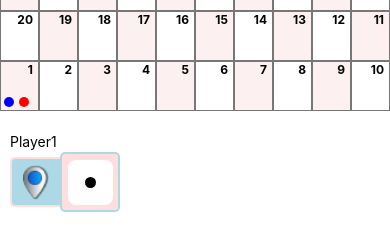
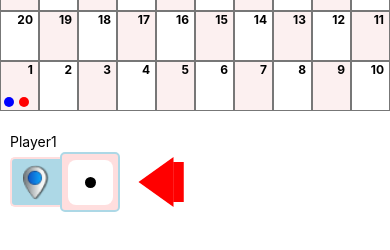
Before and after one commit to srikanth41684/snakeAndLadder, a React Native app: screen /play in a window 390 px wide. Shown: the part 510-760 px from the top of the page. Built offline with nearby package versions, Linux system fonts and the light colour scheme.

Commit message:
player turn indicator

```diff
--- /dev/null
+++ b/scr/main/components/UserIndicator.js
@@ -0,0 +1,76 @@
+import {View, Animated} from 'react-native';
+import React, {useEffect, useRef} from 'react';
+
+const UserIndicator = () => {
+  const position = useRef(new Animated.Value(0)).current;
+
+  const moveLeftToRight = () => {
+    Animated.timing(position, {
+      toValue: 1,
+      duration: 500,
+      useNativeDriver: false,
+    }).start(() => {
+      position.setValue(0); // Reset position after the animation completes
+      moveLeftToRight(); // Start the animation again in a loop
+    });
+  };
+
+  useEffect(() => {
+    moveLeftToRight(); // Start the initial animation
+  }, []);
+
+  const interpolatedX = position.interpolate({
+    inputRange: [0, 1],
+    outputRange: [0, 20], // Adjust the distance as needed
+  });
+  return (
+    <Animated.View
+      style={{
+        transform: [{translateX: interpolatedX}],
+        flexDirection: 'row',
+        alignItems: 'center',
+      }}>
+      <View
+        style={{
+          width: 0,
+          height: 0,
+          backgroundColor: 'transparent',
+          borderStyle: 'solid',
+          borderTopWidth: 25,
+          borderRightWidth: 35,
+          borderBottomWidth: 25,
+          borderTopColor: 'transparent',
+          borderRightColor: 'red',
+          borderBottomColor: 'transparent',
+        }}>
+        <View
+          style={{
+            position: 'absolute',
+            top: 0,
+            left: 0,
+            width: 0,
+            height: 0,
+            backgroundColor: 'transparent',
+            borderStyle: 'solid',
+            borderTopWidth: 25,
+            borderRightWidth: 35,
+            borderBottomWidth: 25,
+            borderTopColor: 'transparent',
+            borderRightColor: 'transparent',
+            borderBottomColor: 'transparent',
+          }}
+        />
+      </View>
+      <View
+        style={{
+          width: 10,
+          height: 40,
+          borderWidth: 1,
+          borderColor: 'red',
+          backgroundColor: 'red',
+        }}></View>
+    </Animated.View>
+  );
+};
+
+export default UserIndicator;
--- a/scr/main/screens/HomeScreen.js
+++ b/scr/main/screens/HomeScreen.js
@@ -8,6 +8,7 @@ import {
   StyleSheet,
   Animated,
   Easing,
+  TouchableOpacity,
 } from 'react-native';
 import React, {useEffect, useRef} from 'react';
 import {useNavigation} from '@react-navigation/native';
@@ -15,33 +16,27 @@ import {useNavigation} from '@react-navigation/native';
 const HomeScreen = () => {
   const CustomNavigation = useNavigation();
 
-  const rotationValue = useRef(new Animated.Value(0)).current;
+  const position = useRef(new Animated.Value(0)).current;
+
+  const moveLeftToRight = () => {
+    Animated.timing(position, {
+      toValue: 1,
+      duration: 500,
+      useNativeDriver: false,
+    }).start(() => {
+      position.setValue(0); // Reset position after the animation completes
+      moveLeftToRight(); // Start the animation again in a loop
+    });
+  };
 
   useEffect(() => {
-    const rotateAnimation = Animated.loop(
-      Animated.timing(rotationValue, {
-        toValue: 1,
-        duration: 2000, // Adjust the duration as needed
-        easing: Easing.linear,
-        useNativeDriver: true,
-      }),
-    );
+    moveLeftToRight(); // Start the initial animation
+  }, []);
 
-    rotateAnimation.start();
-
-    return () => {
-      rotateAnimation.stop();
-    };
-  }, [rotationValue]);
-
-  const rotateInterpolate = rotationValue.interpolate({
+  const interpolatedX = position.interpolate({
     inputRange: [0, 1],
-    outputRange: ['0deg', '360deg'],
+    outputRange: [0, 20], // Adjust the distance as needed
   });
-
-  const animatedStyle = {
-    transform: [{rotate: rotateInterpolate}],
-  };
   return (
     <SafeAreaView
       style={{
@@ -76,23 +71,106 @@ const HomeScreen = () => {
             paddingTop: 50,
             paddingLeft: 20,
           }}>
-          <Animated.View
-            style={[
-              {
-                width: 30,
-                height: 30,
-                borderWidth: 4,
-                borderColor: '#000',
-                // borderLeftColor: 'blue',
-                // borderRightColor: 'red',
-                // borderTopColor: 'yellowgreen',
-                // borderBottomColor: 'green',
-                borderStyle: 'dotted',
-                borderRadius: 30 / 2,
-              },
-              animatedStyle,
-            ]}
-          />
+          <View
+            style={{
+              flexDirection: 'row',
+              alignItems: 'center',
+            }}>
+            <View
+              style={{
+                width: 0,
+                height: 0,
+                backgroundColor: 'transparent',
+                borderStyle: 'solid',
+                borderTopWidth: 25,
+                borderRightWidth: 35,
+                borderBottomWidth: 25,
+                borderTopColor: 'transparent',
+                borderRightColor: 'red',
+                borderBottomColor: 'transparent',
+              }}>
+              <View
+                style={{
+                  position: 'absolute',
+                  top: 0,
+                  left: 0,
+                  width: 0,
+                  height: 0,
+                  backgroundColor: 'transparent',
+                  borderStyle: 'solid',
+                  borderTopWidth: 25,
+                  borderRightWidth: 35,
+                  borderBottomWidth: 25,
+                  borderTopColor: 'transparent',
+                  borderRightColor: 'transparent',
+                  borderBottomColor: 'transparent',
+                }}
+              />
+            </View>
+            <View
+              style={{
+                width: 10,
+                height: 40,
+                borderWidth: 1,
+                borderColor: 'red',
+                backgroundColor: 'red',
+              }}></View>
+          </View>
+          <View>
+            <Animated.View
+              style={{
+                transform: [{translateX: interpolatedX}],
+                flexDirection: 'row',
+                alignItems: 'center',
+              }}>
+              <View
+                style={{
+                  width: 0,
+                  height: 0,
+                  backgroundColor: 'transparent',
+                  borderStyle: 'solid',
+                  borderTopWidth: 25,
+                  borderRightWidth: 35,
+                  borderBottomWidth: 25,
+                  borderTopColor: 'transparent',
+                  borderRightColor: 'red',
+                  borderBottomColor: 'transparent',
+                }}>
+                <View
+                  style={{
+                    position: 'absolute',
+                    top: 0,
+                    left: 0,
+                    width: 0,
+                    height: 0,
+                    backgroundColor: 'transparent',
+                    borderStyle: 'solid',
+                    borderTopWidth: 25,
+                    borderRightWidth: 35,
+                    borderBottomWidth: 25,
+                    borderTopColor: 'transparent',
+                    borderRightColor: 'transparent',
+                    borderBottomColor: 'transparent',
+                  }}
+                />
+              </View>
+              <View
+                style={{
+                  width: 10,
+                  height: 40,
+                  borderWidth: 1,
+                  borderColor: 'red',
+                  backgroundColor: 'red',
+                }}></View>
+            </Animated.View>
+
+            <TouchableOpacity onPress={moveLeftToRight}>
+              <View
+                style={{marginTop: 20, padding: 10, backgroundColor: 'green'}}>
+                <Text style={{color: 'white'}}>Move View</Text>
+              </View>
+            </TouchableOpacity>
+          </View>
         </View>
 
         <View>
@@ -120,4 +198,34 @@ const HomeScreen = () => {
   );
 };
 
+const styles = {
+  triangleContainer: {
+    width: 0,
+    height: 0,
+    backgroundColor: 'transparent',
+    borderStyle: 'solid',
+    borderTopWidth: 25,
+    borderRightWidth: 35,
+    borderBottomWidth: 25,
+    borderTopColor: 'transparent',
+    borderRightColor: 'red',
+    borderBottomColor: 'transparent', // Change this color to the desired triangle color
+  },
+  triangle: {
+    position: 'absolute',
+    top: 0,
+    left: 0,
+    width: 0,
+    height: 0,
+    backgroundColor: 'transparent',
+    borderStyle: 'solid',
+    borderTopWidth: 25,
+    borderRightWidth: 35,
+    borderBottomWidth: 25,
+    borderTopColor: 'transparent',
+    borderRightColor: 'transparent',
+    borderBottomColor: 'transparent',
+  },
+};
+
 export default HomeScreen;
--- a/scr/main/screens/PlayGameScreen.js
+++ b/scr/main/screens/PlayGameScreen.js
@@ -12,6 +12,7 @@ import CustomLadder from '../components/CustomLadder';
 import CustomSnakes from '../components/CustomSnakes';
 import Dice from '../components/Dice';
 import PlayerCoin from '../components/PlayerCoin';
+import UserIndicator from '../components/UserIndicator';
 
 const PlayGameScreen = () => {
   const colors = ['coral', 'green', '#2ae830', 'red'];
@@ -460,9 +461,22 @@ const PlayGameScreen = () => {
         <View
           style={{
             paddingHorizontal: 10,
-            alignItems: 'flex-end',
+            alignItems: 'center',
+            flexDirection: 'row',
             paddingVertical: 10,
+            alignSelf: 'flex-end',
           }}>
+          {commObj.player == 'p2' && commObj.active && (
+            <View
+              style={{
+                paddingTop: 20,
+                paddingLeft: 15,
+                transform: [{rotate: '180deg'}],
+              }}>
+              <UserIndicator />
+            </View>
+          )}
+          <View>
             <Dice
               diseNumber={commObj.diseNumber}
               active={commObj.active}
@@ -471,6 +485,7 @@ const PlayGameScreen = () => {
               number={'p2'}
               src={require('../../../assets/images/redkey.png')}
             />
+          </View>
         </View>
         <View
           style={{
@@ -673,7 +688,11 @@ const PlayGameScreen = () => {
           style={{
             paddingTop: 20,
             paddingHorizontal: 10,
+            flexDirection: 'row',
+            alignItems: 'center',
+            gap: 15,
           }}>
+          <View>
             <Dice
               diseNumber={commObj.diseNumber}
               active={commObj.active}
@@ -682,6 +701,15 @@ const PlayGameScreen = () => {
               number={'p1'}
               src={require('../../../assets/images/bluekey.png')}
             />
+          </View>
+          {commObj.player == 'p1' && commObj.active && (
+            <View
+              style={{
+                paddingTop: 20,
+              }}>
+              <UserIndicator />
+            </View>
+          )}
         </View>
         {commObj.playerOneCount == 100 || commObj.playerTwoCount == 100 ? (
           <Modal animationType="fade" transparent={true}>
```
Lines whose indentation alone changed are shown as unchanged.
